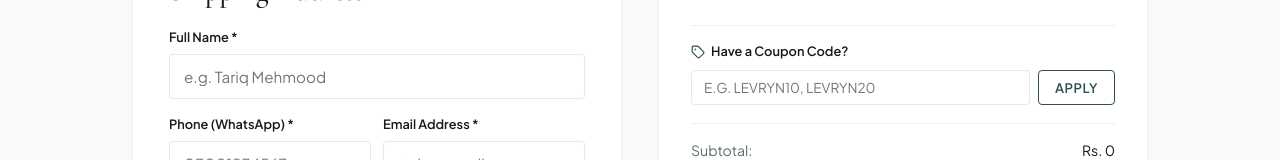
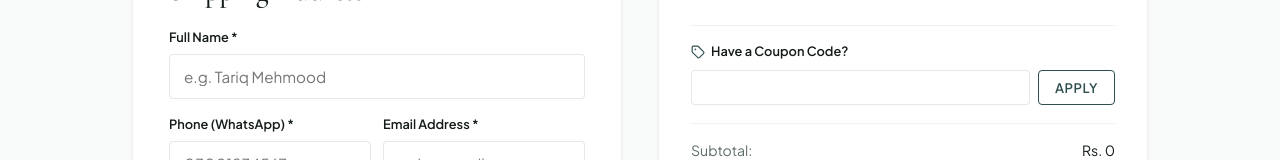
Before and after one commit to salikahmed49/LevrynEcommerce, a Next.js app: page /checkout in a window 1280 px wide. Shown: the part 264-424 px from the top of the page. Built offline with nearby package versions, Linux system fonts and the light colour scheme.

Commit message:
fix: remove issues

```diff
--- a/src/app/checkout/page.js
+++ b/src/app/checkout/page.js
@@ -793,7 +793,6 @@ export default function CheckoutPage() {
                     type="text"
                     value={couponInput}
                     onChange={(e) => setCouponInput(e.target.value)}
-                    placeholder="e.g. LEVRYN10, LEVRYN20"
                     style={{
                       flex: 1,
                       textTransform: 'uppercase',
--- a/src/components/CartDrawer.js
+++ b/src/components/CartDrawer.js
@@ -372,7 +372,6 @@ export default function CartDrawer() {
                     type="text"
                     value={couponCodeInput}
                     onChange={(e) => setCouponCodeInput(e.target.value)}
-                    placeholder="Coupon (e.g. LEVRYN10)"
                     style={{
                       flex: 1,
                       padding: '6px 10px',
```
